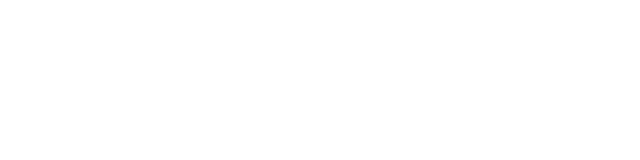
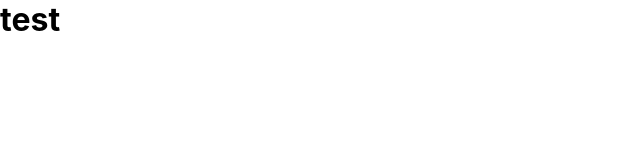
Before and after one commit to MilosM33/portfolio, a React (Create React App) app: page /blog in a window 1280 px wide. Before the commit this address had no page. Shown: the top 160 px of the page, without its empty margins (0-640 px from the left). Built offline with nearby package versions, Linux system fonts and the light colour scheme.

Commit message:
transition fixes + routes

```diff
--- a/src/App.js
+++ b/src/App.js
@@ -3,12 +3,20 @@ import './App.css';
 import { BrowserRouter } from "react-router-dom";
 import { Routes, Route, Link } from "react-router-dom";
 
-import Home from './pages/Home';
+import Home from './pages/Home/Home';
+import About from './pages/About/About';
+import Contact from './pages/Contact/Contact';
+import Portfolio from './pages/Portfolio/Portfolio';
+import Blog from './pages/Blog/Blog';
 function App() {
   return (
     <BrowserRouter>
       <Routes>
         <Route path="/" element={<Home />} />
+        <Route path="/about" element={<About />} />
+        <Route path="/contact" element={<Contact />} />
+        <Route path="/portfolio" element={<Portfolio />} />
+        <Route path="/blog" element={<Blog />} />
       </Routes>
     </BrowserRouter>
   );
--- /dev/null
+++ b/src/components/Content/Content.js
@@ -0,0 +1,11 @@
+import Navbar from "../Navbar/Navbar";
+
+export default function Content(props) {
+  return (
+    <div className="background">
+      <Navbar></Navbar>
+
+      {props.children}
+    </div>
+  );
+}
--- a/src/components/Navbar/Navbar.css
+++ b/src/components/Navbar/Navbar.css
@@ -21,7 +21,7 @@ nav ul a::before{
     width: 0;
     height: 4px;
     background-color: var(--text-secondary);
-    /* transition: all 0.3s ease-in-out; */
+    transition: all 0.3s ease-in-out;
     position: absolute;
     bottom: -5px;
 }
--- a/src/index.css
+++ b/src/index.css
@@ -65,18 +65,6 @@ html,body{
 /*
   Other classes
 */
-.btn-section{
-  display: flex;
-  flex-direction: column;
-  align-items: center;
-  justify-content: center;
-  gap: 2rem;
-  width: 200px;
-  margin: 0.5rem 0;
-}
-.btn-section > .btn{
-  width: 100%;
-}
 
 .background{
   background-color: var(--bg-primary);
@@ -87,12 +75,3 @@ html,body{
   flex-direction: column;
   padding: 2rem;
 }
-
-.hero{
-  text-align: center;
-  display: flex;
-  flex-direction: column;
-  align-items: center;
-  justify-content: center;
-  height: 100%;
-}
--- /dev/null
+++ b/src/pages/About/About.jsx
@@ -0,0 +1,5 @@
+export default function About(){
+    return (
+        <h1>test</h1>
+    )
+}
--- /dev/null
+++ b/src/pages/Blog/Blog.jsx
@@ -0,0 +1,5 @@
+export default function Blog(){
+    return (
+        <h1>test</h1>
+    )
+}
--- /dev/null
+++ b/src/pages/Contact/Contact.jsx
@@ -0,0 +1,5 @@
+export default function Contact(){
+    return (
+        <h1>test</h1>
+    )
+}
--- a/src/pages/Home.css
+++ /dev/null
@@ -1,10 +0,0 @@
-
-
-
-@media screen and (max-width: 600px){
-    .hero .text-lg{
-        font-size: 2.5rem;
-        font-weight: bold;
-        color: var(--text-primary);
-    }
-}
--- /dev/null
+++ b/src/pages/Home/Home.css
@@ -0,0 +1,30 @@
+
+.hero{
+    text-align: center;
+    display: flex;
+    flex-direction: column;
+    align-items: center;
+    justify-content: center;
+    height: 100%;
+  }
+
+  .btn-section{
+    display: flex;
+    flex-direction: column;
+    align-items: center;
+    justify-content: center;
+    gap: 2rem;
+    width: 200px;
+    margin: 0.5rem 0;
+  }
+  .btn-section > .btn{
+    width: 100%;
+  }
+
+@media screen and (max-width: 600px){
+    .hero .text-lg{
+        font-size: 2.5rem;
+        font-weight: bold;
+        color: var(--text-primary);
+    }
+}
--- a/src/pages/Home.jsx
+++ b/src/pages/Home/Home.jsx
@@ -1,12 +1,10 @@
 import React from "react";
-import Navbar from "../components/Navbar/Navbar";
 import "./Home.css";
-import "../index.css";
+import "../../index.css";
+import Content from "../../components/Content/Content";
 export default function Home() {
   return (
-    <div className="background">
-      <Navbar></Navbar>
-
+    <Content>
       <section className="hero">
         <h1 className="text-lg">
           Hello, I'm <span className="text-secondary">Miloš Marejka</span>
@@ -19,6 +17,6 @@ export default function Home() {
           <button className="btn btn-primary">Contact me</button>
         </div>
       </section>
-    </div>
+    </Content>
   );
 }
--- /dev/null
+++ b/src/pages/Portfolio/Portfolio.jsx
@@ -0,0 +1,5 @@
+export default function Portfolio(){
+    return (
+        <h1>test</h1>
+    )
+}
```
